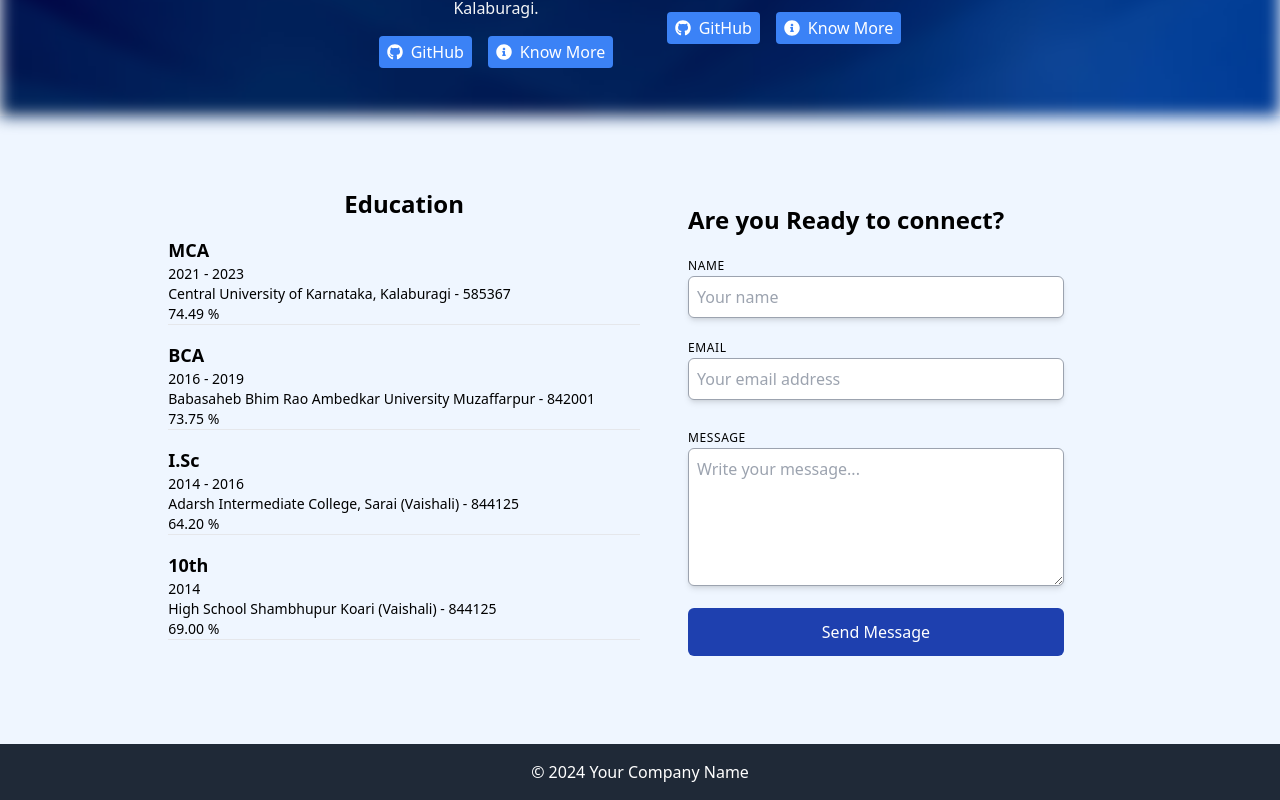
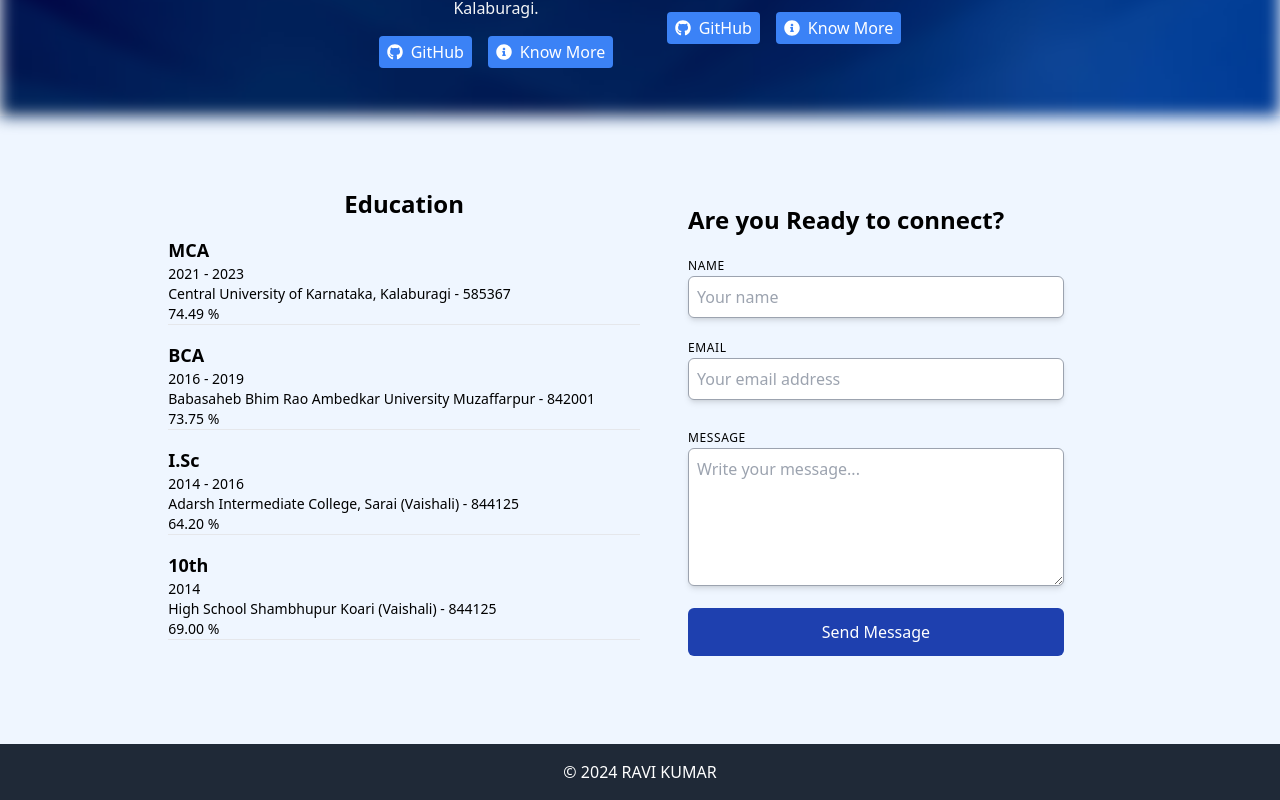
Before and after one commit to ravi0js/portfolio, a React (Create React App) app: page / in a window 1280 px wide. Shown: the part 1974-2774 px from the top of the page. Built offline with nearby package versions, Linux system fonts and the light colour scheme.

Commit message:
first-demo

```diff
--- a/src/components/Footer.js
+++ b/src/components/Footer.js
@@ -5,7 +5,7 @@ const Footer = () => {
       <div className='flex '>
 
       </div>
-      <p>&copy; {new Date().getFullYear()} Your Company Name</p>
+      <p>&copy; {new Date().getFullYear()} RAVI KUMAR</p>
     </footer>
   );
 };
--- a/src/components/Projects.js
+++ b/src/components/Projects.js
@@ -41,7 +41,10 @@ const Projects = () => {
                       <FaGithub className="mr-2" /> GitHub
                     </button>
                   </a>
-                  <a href={project.knowMore} target="_blank">
+                  <a
+                    href={project.knowMore}
+                    target="_blank"
+                  >
                     <button className="flex items-center bg-blue-500 text-white px-2 py-1 rounded hover:bg-blue-600">
                       <FaInfoCircle className="mr-2" /> Know More
                     </button>
--- a/src/components/Social.js
+++ b/src/components/Social.js
@@ -37,7 +37,7 @@ const Social = () => {
       hoverColor: "hover:bg-red-700",
     },
     {
-      href: "https://wa.me/8873194455",
+      href: "https://wa.me/+918873194455",
       icon: "FaWhatsapp",
       bgColor: "bg-green-500",
       hoverColor: "hover:bg-green-600",
```
